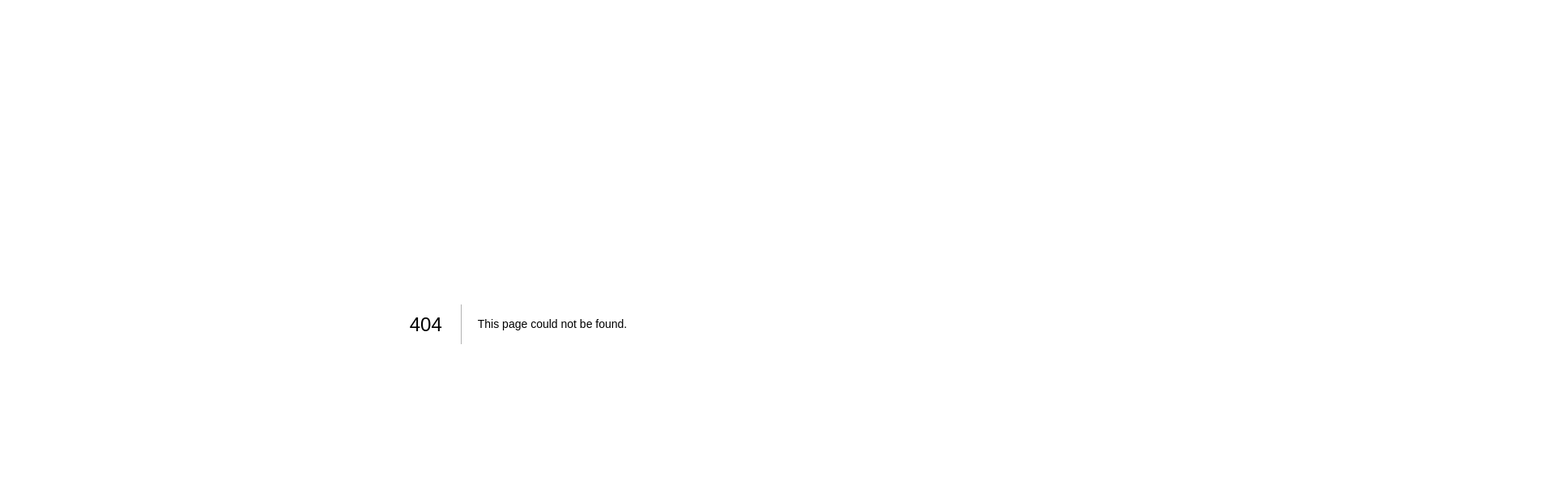
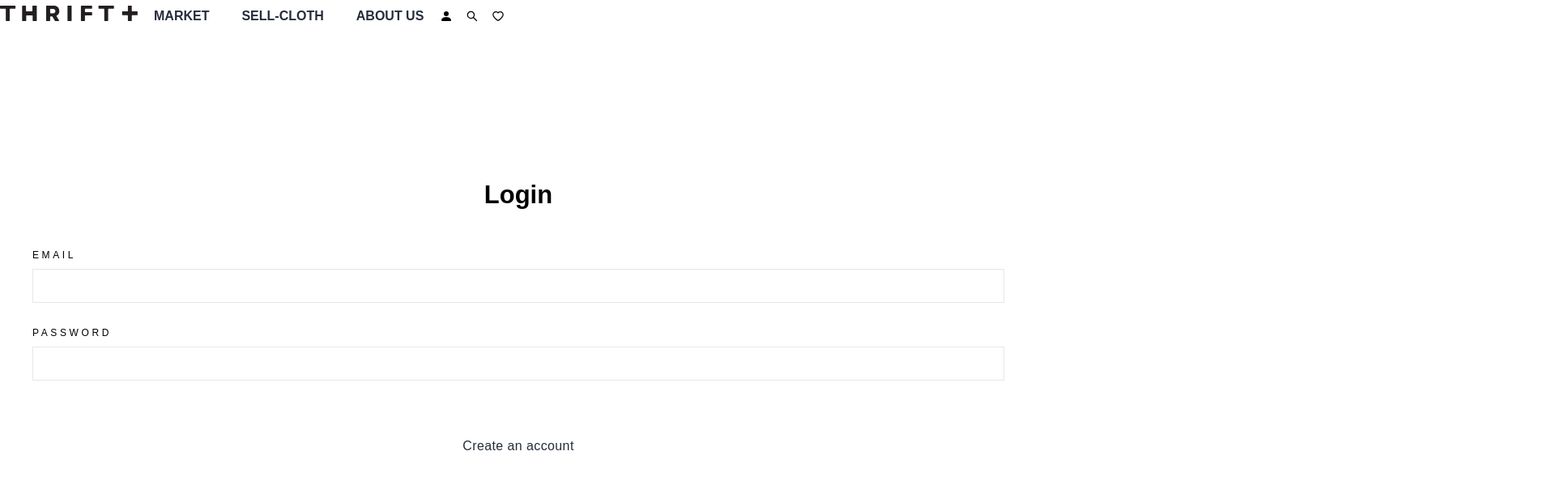
Before and after one commit to Temuujinn123/Thrifter, a Next.js app: page /account/login in a window 1280 px wide. Before the commit this address had no page. Shown: the top 594 px of the page at 81% size, 1920 px wide, since content can reach past the window. Built offline with nearby package versions, Linux system fonts and the light colour scheme.

Commit message:
Added login and register pages.

```diff
--- /dev/null
+++ b/pages/account/[account].js
@@ -0,0 +1,140 @@
+import Head from "next/head";
+import Link from "next/link";
+import { useRouter } from "next/router";
+import Button from "../../Components/button";
+import { Footer } from "../../Components/footer";
+import Header from "../../Components/header";
+
+export default function Login() {
+  const router = useRouter();
+  const account = router.query.account;
+
+  return (
+    <>
+      <Head>
+        <title>Login</title>
+      </Head>
+      <Header className="shadow-sm" noExtraNav />
+      <main className="mt-0 md:mt-[70px]">
+        <div className="py-10 px-4 md:py-[75px] md:px-10">
+          {account === "login" ? (
+            <>
+              <div className="mb-7 md:mb-[50px]">
+                <h1 className="text-[26.35px] md:text-[31px] font-bold leading-[1] text-center">
+                  Login
+                </h1>
+              </div>
+              <div>
+                <label
+                  htmlFor="emailInput"
+                  className="uppercase text-[.75em] md:text-[12px] tracking-[.3em] mb-2 font-medium cursor-pointer block"
+                >
+                  Email
+                </label>
+                <input
+                  id="emailInput"
+                  className="mb-7 py-2 px-3 text-[1rem] w-full border border-[#e8e8e1] block tracking-[.025em] font-medium"
+                />
+              </div>
+              <div>
+                <label
+                  htmlFor="password"
+                  className="uppercase text-[.75em] md:text-[12px] tracking-[.3em] mb-2 font-medium cursor-pointer block"
+                >
+                  Password
+                </label>
+                <input
+                  type="password"
+                  id="emailInput"
+                  className="mb-7 py-2 px-3 text-[1rem] w-full border border-[#e8e8e1] block tracking-[.025em] font-medium"
+                />
+              </div>
+              <div className="w-full">
+                <div className="mb-4 w-full">
+                  <Button title="Sign in" className="block md:w-full" />
+                </div>
+                <Link href="/account/register">
+                  <a className="text-[#252d3a] cursor-pointer text-center font-medium text-[13.6px] md:text-[16px] leading-[1.6] tracking-[.025em] block">
+                    Create an account
+                  </a>
+                </Link>
+              </div>
+            </>
+          ) : account === "register" ? (
+            <>
+              <div className="mb-7 md:mb-[50px]">
+                <h1 className="text-[26.35px] md:text-[31px] font-bold leading-[1] text-center">
+                  Create Account
+                </h1>
+              </div>
+              <div>
+                <label
+                  htmlFor="firstNameInput"
+                  className="uppercase text-[.75em] md:text-[12px] tracking-[.3em] mb-2 font-medium cursor-pointer block"
+                >
+                  First name
+                </label>
+                <input
+                  id="firstNameInput"
+                  className="mb-7 py-2 px-3 text-[1rem] w-full border border-[#e8e8e1] block tracking-[.025em] font-medium"
+                />
+              </div>
+              <div>
+                <label
+                  htmlFor="lastNameInput"
+                  className="uppercase text-[.75em] md:text-[12px] tracking-[.3em] mb-2 font-medium cursor-pointer block"
+                >
+                  Last name
+                </label>
+                <input
+                  id="lastNameInput"
+                  className="mb-7 py-2 px-3 text-[1rem] w-full border border-[#e8e8e1] block tracking-[.025em] font-medium"
+                />
+              </div>
+              <div>
+                <label
+                  htmlFor="emailInput"
+                  className="uppercase text-[.75em] md:text-[12px] tracking-[.3em] mb-2 font-medium cursor-pointer block"
+                >
+                  Email
+                </label>
+                <input
+                  id="emailInput"
+                  className="mb-7 py-2 px-3 text-[1rem] w-full border border-[#e8e8e1] block tracking-[.025em] font-medium"
+                />
+              </div>
+              <div>
+                <label
+                  htmlFor="password"
+                  className="uppercase text-[.75em] md:text-[12px] tracking-[.3em] mb-2 font-medium cursor-pointer block"
+                >
+                  Password
+                </label>
+                <input
+                  type="password"
+                  id="password"
+                  className="mb-7 py-2 px-3 text-[1rem] w-full border border-[#e8e8e1] block tracking-[.025em] font-medium"
+                />
+              </div>
+              <div className="w-full">
+                <div className="mb-4 w-full">
+                  <Button title="Create" className="block md:w-full" />
+                </div>
+                <Link href="/account/login">
+                  <a className="text-[#252d3a] cursor-pointer text-center font-medium text-[13.6px] md:text-[16px] leading-[1.6] tracking-[.025em] block">
+                    Sign in
+                  </a>
+                </Link>
+              </div>
+            </>
+          ) : (
+            <>
+              <div></div>
+            </>
+          )}
+        </div>
+      </main>
+      <Footer />
+    </>
+  );
+}
```
